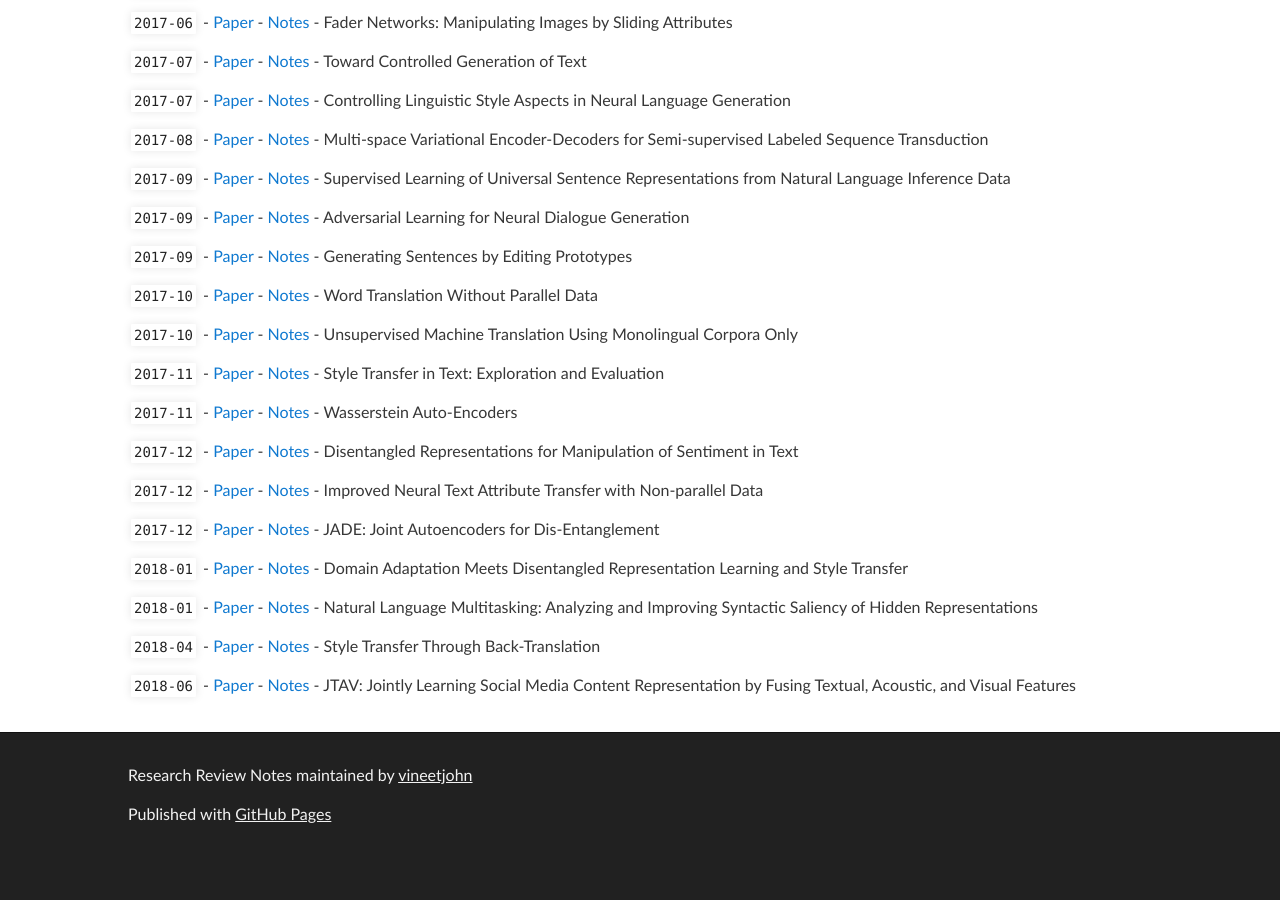
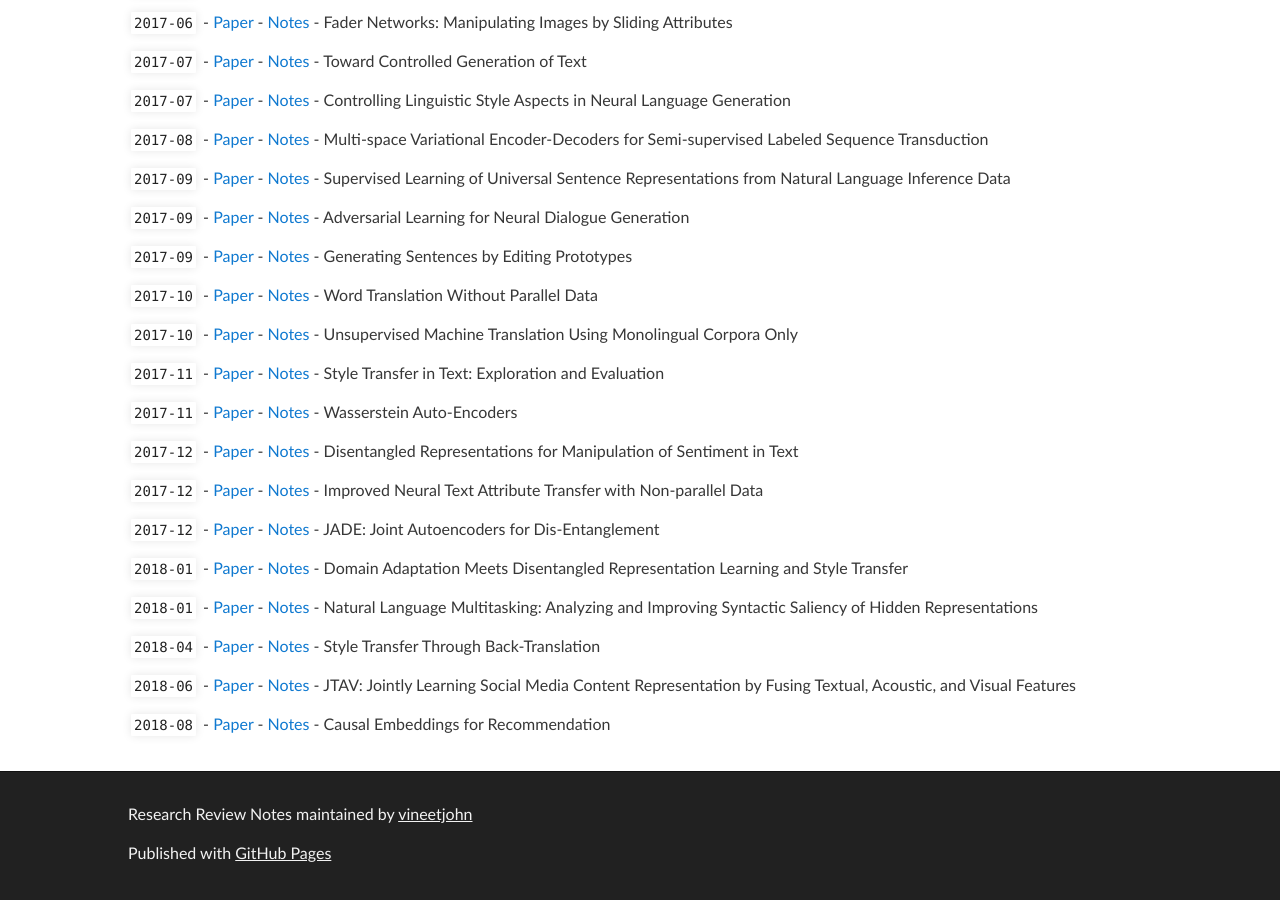
Before and after one commit to vineetjohn/research-review-notes, a Jekyll site: the page built from index.md, in a window 1280 px wide and 900 px high, scrolled down 874 px. Built offline with Jekyll 4.4.1, drawn with Linux system fonts in a browser that asks for light colours; before the commit the page ends 1735 px from its top, so only the background shows below that.

Commit message:
Fix link and add new paper to the index

```diff
--- a/index.md
+++ b/index.md
@@ -68,6 +68,8 @@ layout: default
 
 `2018-04` - [Paper](https://arxiv.org/abs/1804.09000) - [Notes](reviews/style-transfer-through-back-translation.html) - Style Transfer Through Back-Translation
 
-`2018-06` - [Paper](https://arxiv.org/abs/1806.01483) - [Notes](reviews/jtav-jointly-learning-social-media-content-representation-by-fusing-textual-acoustic-and-visual-features.md) - JTAV: Jointly Learning Social Media Content Representation by Fusing Textual, Acoustic, and Visual Features
+`2018-06` - [Paper](https://arxiv.org/abs/1806.01483) - [Notes](reviews/jtav-jointly-learning-social-media-content-representation-by-fusing-textual-acoustic-and-visual-features.html) - JTAV: Jointly Learning Social Media Content Representation by Fusing Textual, Acoustic, and Visual Features
 
-<!-- `201x-0x` - [Paper]() - [Notes](reviews/) - -->
+`2018-08` - [Paper](https://arxiv.org/abs/1706.07639) - [Notes](reviews/causal-embeddings-for-recommendation.html) - Causal Embeddings for Recommendation
+
+<!-- `201x-0x` - [Paper]() - [Notes](reviews/.html) - -->
```
